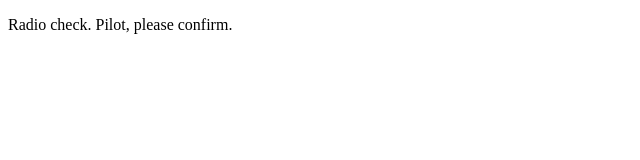
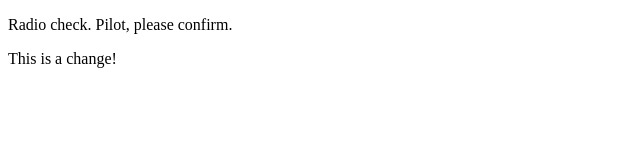
Before and after one commit to aylees/communication-log, a website: page communication-log-CONTROL/index.html in a window 1280 px wide. Shown: the full height of the page, 0-640 px from the left. Drawn offline with Linux system fonts and the light colour scheme.

Commit message:
I edited index.html

```diff
--- a/communication-log-CONTROL/index.html
+++ b/communication-log-CONTROL/index.html
@@ -2,5 +2,6 @@
 <html>
    <body>
       <p>Radio check. Pilot, please confirm.</p>
+      <p>This is a change!</p>
    </body>
 </html>
```
